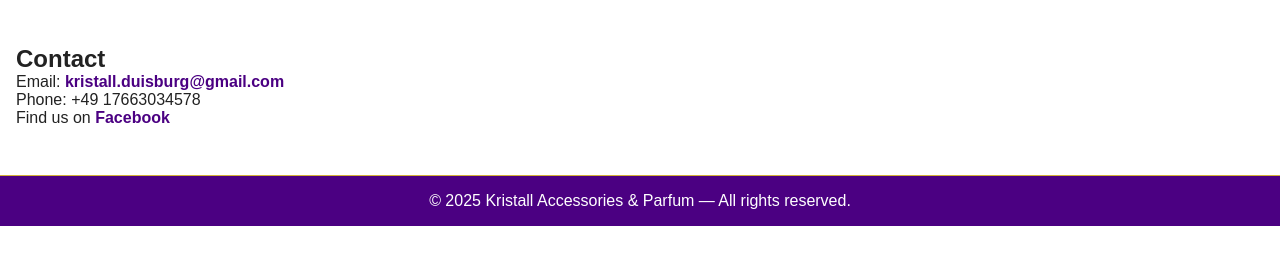
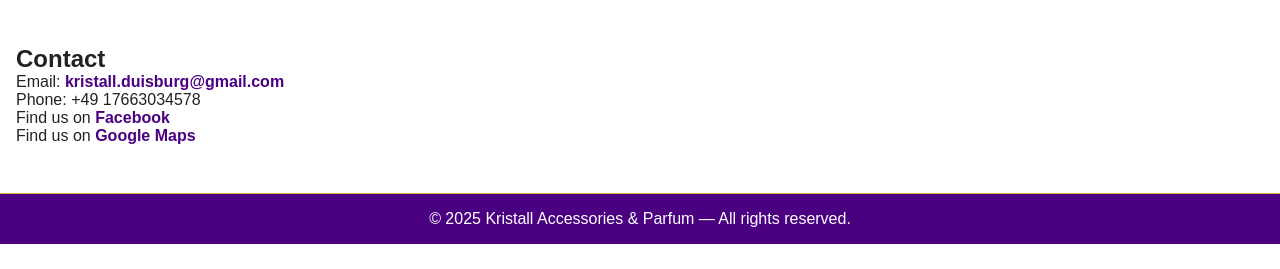
Before and after one commit to ridadaas77-pixel/kristall.duisburg, a plain HTML site: page index.html in a window 1280 px wide. Shown: the part 531-800 px from the top of the page. Drawn offline with Linux system fonts and the light colour scheme.

Commit message:
Update index.html

```diff
--- a/index.html
+++ b/index.html
@@ -50,6 +50,11 @@
     <p>Email: <a href="kristall.duisburg@gmail.com">kristall.duisburg@gmail.com</a></p>
     <p>Phone: +49 17663034578</p>
     <p>Find us on <a href="https://www.facebook.com/kristall.duisburg0">Facebook</a></p>
+    <p>Find us on <a href="https://www.google.com/maps/place/Kristall+%D9%83%D8%B1%D9%8A%
+                      D8%B3%D8%AA%D8%A7%D9%84+accessories+%26parfum%E2%80%AD/@51.410482,6.7
+                      161404,493m/data=!3m2!1e3!4b1!4m6!3m5!1s0x47b8bf85a3735d19:0x4fec10646
+                      82ba016!8m2!3d51.4104787!4d6.7187153!16s%2Fg%2F11rvjck8_6?entry=ttu&g_
+                      ep=EgoyMDI1MTIwOS4wIKXMDSoASAFQAw%3D%3D">Google Maps</a></p>
 </section>
 
 <footer>
```
